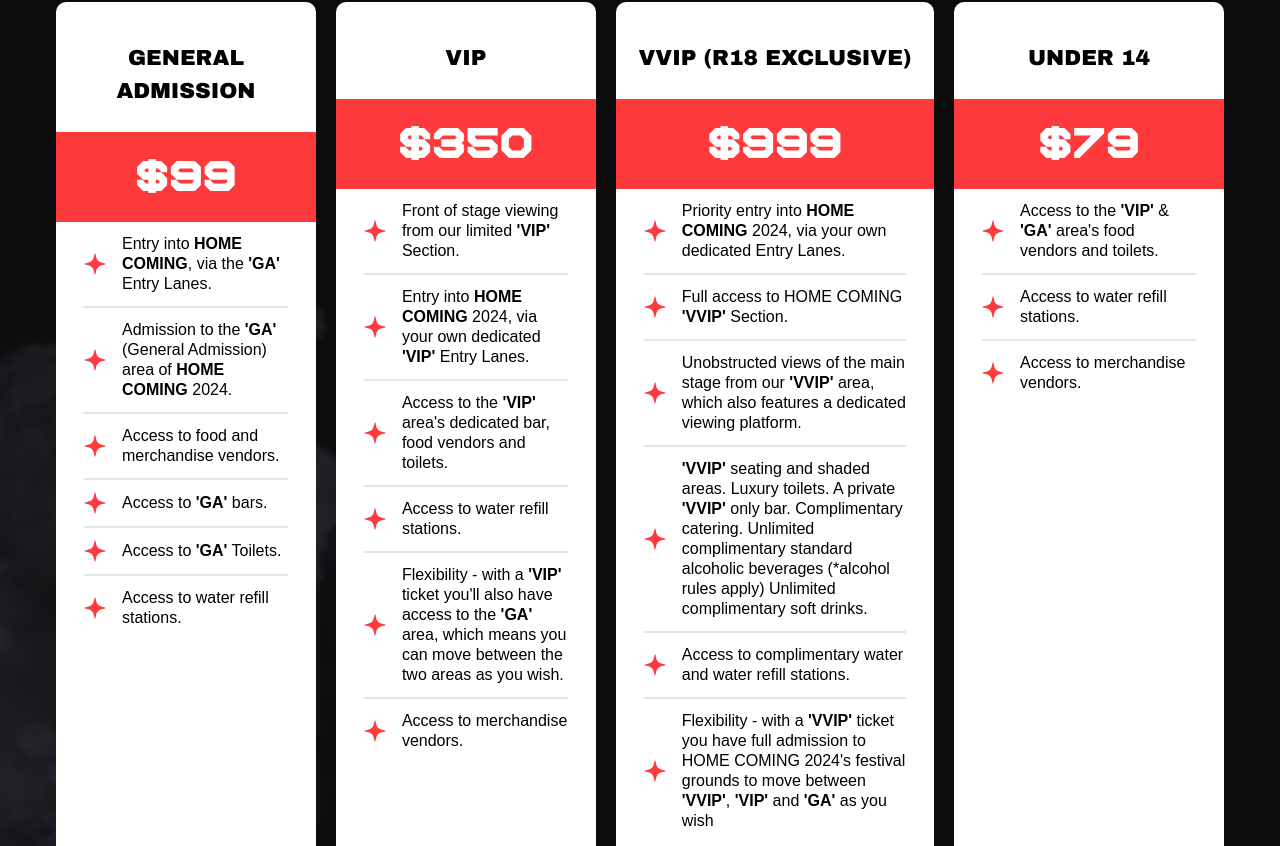
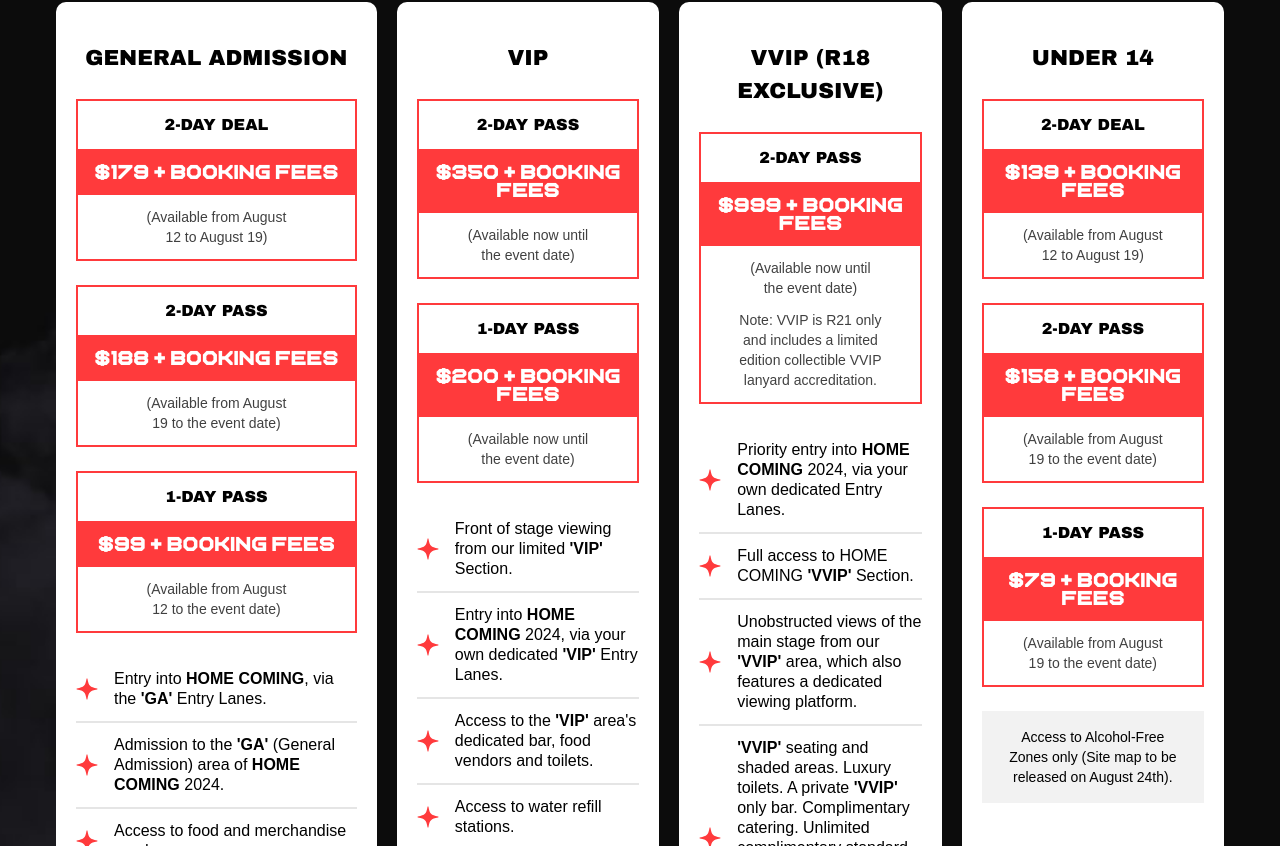
Before and after one commit to WebIgniteNZ/homecoming, a Next.js app: page / in a window 1280 px wide. Shown: the part 1714-2560 px from the top of the page. Built offline with nearby package versions, Linux system fonts and the light colour scheme.

Commit message:
new pricing

```diff
--- a/components/Sections/Hero/Tickets.js
+++ b/components/Sections/Hero/Tickets.js
@@ -5,6 +5,23 @@
     id: "ga",
     title: "GENERAL ADMISSION",
     price: 99,
+    prices: [
+      {
+        title: "2-day deal",
+        price: "$179 + booking fees",
+        subtitle: "(Available from August 12 to August 19)",
+      },
+      {
+        title: "2-day Pass",
+        price: "$188 + booking fees",
+        subtitle: "(Available from August 19 to the event date)",
+      },
+      {
+        title: "1-day pass",
+        price: "$99 + booking fees",
+        subtitle: "(Available from August 12 to the event date)",
+      },
+    ],
     inclusives: [
       <p key="1">
         Entry into <b>HOME COMING</b>, via the <b>&apos;GA&apos; </b>Entry Lanes.
@@ -27,6 +44,18 @@
     id: "vip",
     title: "VIP",
     price: 350,
+    prices: [
+      {
+        title: "2-day Pass",
+        price: "$350 + booking fees",
+        subtitle: "(Available now until the event date)",
+      },
+      {
+        title: "1-day pass",
+        price: "$200 + booking fees",
+        subtitle: "(Available now until the event date)",
+      },
+    ],
     inclusives: [
       <p key="1">
         Front of stage viewing from our limited <b>&apos;VIP&apos;</b> Section.
@@ -51,6 +80,14 @@
     id: "vvip",
     title: "VVIP (R18 EXCLUSIVE) ",
     price: 999,
+    prices: [
+      {
+        title: "2-day Pass",
+        price: "$999 + booking fees",
+        subtitle: "(Available now until the event date)",
+        note: "Note: VVIP is R21 only and includes a limited edition collectible VVIP lanyard accreditation.",
+      },
+    ],
     inclusives: [
       <p key="1">
         Priority entry into <b>HOME COMING</b> 2024, via your own dedicated Entry Lanes.
@@ -80,6 +117,24 @@
     id: "under",
     title: "UNDER 14",
     price: 79,
+    prices: [
+      {
+        title: "2-day deal",
+        price: "$139 + booking fees",
+        subtitle: "(Available from August 12 to August 19)",
+      },
+      {
+        title: "2-day Pass",
+        price: "$158 + booking fees",
+        subtitle: "(Available from August 19 to the event date)",
+      },
+      {
+        title: "1-day pass",
+        price: "$79 + booking fees",
+        subtitle: "(Available from August 19 to the event date)",
+      },
+    ],
+    note: "Access to Alcohol-Free Zones only (Site map to be released on August 24th).",
     inclusives: [
       <p key="1">
         Access to the <b>&apos;VIP&apos;</b> & <b>&apos;GA&apos;</b> area&apos;s food vendors and
@@ -102,8 +157,19 @@
           {tickets.map((ticket) => (
             <div key={ticket.id} className={`${styles.ticket} ${styles?.[ticket.id]}`}>
               <h5>{ticket.title}</h5>
-              <div className={styles.price}>${ticket.price}</div>
-              <div className="px-5 xl:px-7 2xl:px-10 flex flex-col gap-5 lg:gap-12 flex-grow">
+              {ticket.prices.map((item, i) => (
+                <div key={i} className="px-3 xl:px-5 2xl:px-7 mb-4 xl:mb-6">
+                  <div className="flex flex-col gap-3 items-center w-full border-2 border-pink text-center py-3">
+                    <p className={styles.title}>{item.title}</p>
+                    <div className={styles.price}>{item.price}</div>
+                    <p className={styles.subtitle}>{item.subtitle}</p>
+                    {item?.note && <p className={styles.subtitle}>{item.note}</p>}
+                  </div>
+                </div>
+              ))}
+
+              <div className="px-3 xl:px-5 2xl:px-7 flex flex-col gap-5 lg:gap-12 flex-grow">
+                {ticket?.note && <div className={styles.note}>{ticket.note}</div>}
                 <ul>
                   {ticket.inclusives.map((inc, i) => (
                     <li key={i}>
--- a/components/Sections/Hero/Tickets.module.scss
+++ b/components/Sections/Hero/Tickets.module.scss
@@ -18,16 +18,26 @@
     border-radius: 10px;
     scroll-snap-align: center;
     width: 76vw;
-    max-width: 375px;
+    max-width: 346px;
     flex-shrink: 0;
-    &.vvip {
+    .title {
+      font-family: "Arial Black", sans-serif;
+      @apply uppercase font-black w-10/12 mx-auto;
+    }
+    .subtitle {
+      @apply text-xs xl:text-sm text-black/75 leading-none w-10/12 mx-auto text-balance;
+    }
+    .note {
+      @apply bg-black/5 p-2 lg:p-4 text-balance text-center text-xs xl:text-sm;
+    }
+    &.ga {
       width: 77vw;
       max-width: 510px;
     }
-    &.under {
-      width: 56vw;
-      max-width: 300px;
-    }
+    // &.under {
+    //   width: 56vw;
+    //   max-width: 300px;
+    // }
     h5 {
       @apply pb-3 xl:pb-6;
       font-family: "Arial Black", sans-serif;
@@ -36,8 +46,8 @@
       font-weight: 900;
     }
     .price {
-      @apply flex justify-center items-center font-germania bg-pink text-white leading-none pt-4 py-3  xl:pt-7 xl:py-6;
-      font-size: clamp(28px, 3vw, 40px);
+      @apply flex justify-center items-center font-germania bg-pink text-white leading-none pt-1.5 py-1  xl:pt-4 xl:py-3 w-full;
+      font-size: clamp(12px, 2vw, 18px);
     }
     ul {
       li {
@@ -67,15 +77,15 @@
       width: 100%;
       flex: 1 1 calc(25% - 40px);
 
-      &.vvip {
+      &.ga {
         flex: 1 1 calc(30% - 40px);
-        max-width: unset;
+        max-width: 510px;
       }
-      &.under {
-        min-width: 270px;
-        flex: 1 1 calc(17% - 40px);
-        max-width: unset;
-      }
+      // &.under {
+      //   min-width: 270px;
+      //   flex: 1 1 calc(17% - 40px);
+      //   max-width: unset;
+      // }
     }
   }
 }
```
